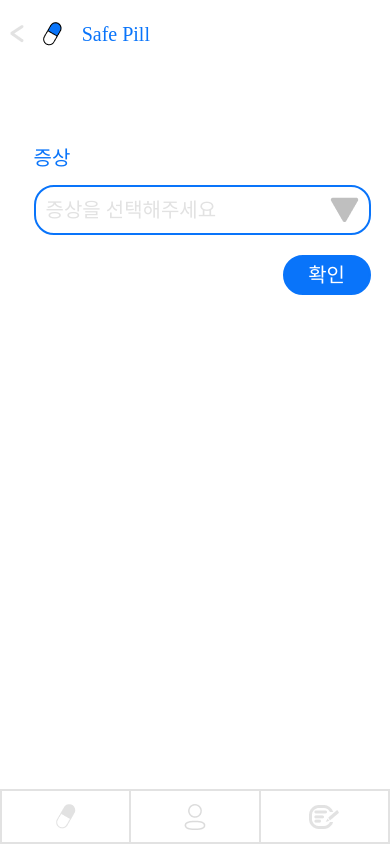
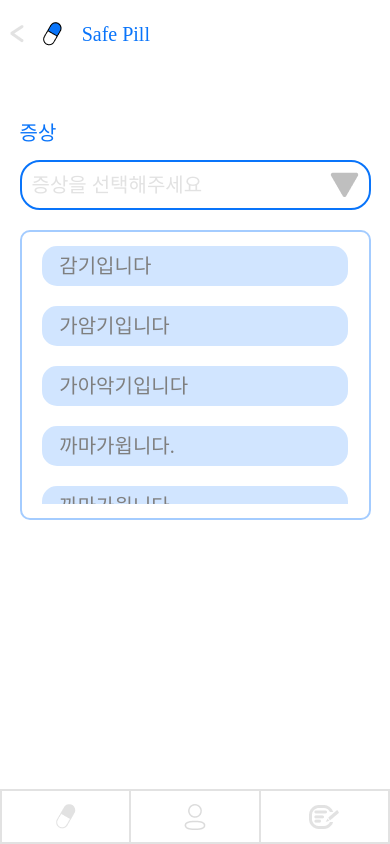
Before and after one commit to harksu/capstone, a React Native app: screen / in a window 390 px wide. Built offline with nearby package versions, Linux system fonts and the light colour scheme; a web font is replaced by a local one.

Commit message:
feat : menulistframe, todo : click event

```diff
--- a/Screen/Recommend.js
+++ b/Screen/Recommend.js
@@ -1,8 +1,37 @@
-import { StyleSheet, Text, View, Image, TouchableOpacity } from "react-native";
-import React from "react";
+import {
+  StyleSheet,
+  Text,
+  View,
+  Image,
+  TouchableOpacity,
+  ScrollView,
+} from "react-native";
+import React, { useState } from "react";
 import Header from "../Components/Header";
 import Footer from "../Components/Footer";
 const Recommend = () => {
+  const [isShow, setIsShow] = useState(true);
+  const [symptom, setSymptom] = useState("증상을 선택해주세요");
+
+  const onPress = () => {
+    setIsShow(!isShow);
+  };
+
+  const onPressSymptom = (item, index) => {
+    setSymptom(symptom.concat(item));
+  };
+
+  const templist = [
+    //이건 나중에 서버랑 이야기해서 맞추고
+    "감기입니다",
+    "가암기입니다",
+    "가아악기입니다",
+    "까마가윕니다.",
+    "까마가윕니다.",
+    "까마가윕니다.",
+    "까마가윕니다.",
+  ];
+
   return (
     <View style={styles.container}>
       <View style={styles.itemContainer}>
@@ -10,17 +39,33 @@ const Recommend = () => {
         <View style={styles.selectContainer}>
           <Text style={styles.text}>증상</Text>
           <View style={styles.dropDown}>
-            <Text style={styles.selectText}>증상을 선택해주세요</Text>
-            <TouchableOpacity style={styles.drop}>
+            <Text style={styles.selectText}>{symptom}</Text>
+            <TouchableOpacity onPressIn={onPress}>
               <Image source={require("../assets/drop.png")} />
             </TouchableOpacity>
           </View>
         </View>
-        <View style={styles.buttonContainer}>
-          <TouchableOpacity style={styles.selectButton}>
-            <Text style={styles.buttonText}>확인</Text>
-          </TouchableOpacity>
-        </View>
+        {isShow ? (
+          <View style={styles.menuContainer}>
+            <View style={styles.menuItemBox}>
+              <ScrollView>
+                {templist?.map((item, index) => {
+                  return (
+                    <TouchableOpacity style={styles.menuItem} key={index}>
+                      <Text style={styles.menuText}>{item}</Text>
+                    </TouchableOpacity>
+                  );
+                })}
+              </ScrollView>
+            </View>
+          </View>
+        ) : (
+          <View style={styles.buttonContainer}>
+            <TouchableOpacity style={styles.selectButton}>
+              <Text style={styles.buttonText}>확인</Text>
+            </TouchableOpacity>
+          </View>
+        )}
       </View>
       <Footer />
     </View>
@@ -44,7 +89,7 @@ const styles = StyleSheet.create({
     marginTop: 90,
     marginLeft: "auto",
     marginRight: "auto",
-    //backgroundColor: "pink",
+    // backgroundColor: "pink",
     justifyContent: "space-between",
   },
   buttonContainer: {
@@ -55,10 +100,23 @@ const styles = StyleSheet.create({
     marginRight: "auto",
     marginTop: 20,
   },
+  menuContainer: {
+    marginLeft: "auto",
+    marginRight: "auto",
+    marginTop: 20,
+    width: "90%",
+    height: 290,
+    //backgroundColor: "pink",
+    borderWidth: 2,
+    borderRadius: 10,
+    borderColor: "#a4ccff",
+    justifyContent: "center",
+    alignItems: "center",
+  },
   dropDown: {
-    alignSelf: "flex-end",
+    alignSelf: "center", //이건 원래 end였는데 왜 이렇게 했떠라
     justifyContent: "space-between",
-    width: "96%",
+    width: "100%", //이건 원래 96프로였음, 그러니까 밑에 마진이 4프로였겠지 근데 왜 ..?
     height: 50,
     borderRadius: 20,
     borderWidth: 2,
@@ -67,8 +125,24 @@ const styles = StyleSheet.create({
     alignItems: "center",
     padding: 10,
   },
+  menuItemBox: {
+    // backgroundColor: "pink",
+    width: "88%",
+    height: "90%",
+  },
+  menuItem: {
+    borderRadius: 15,
+    borderWidth: 2,
+    borderColor: "#a4ccff",
+    opacity: 0.5,
+    height: 40,
+    marginBottom: 20, //이게 얼만지 안나옴
+    justifyContent: "center",
+    padding: 5,
+    backgroundColor: "#a4ccff",
+  },
   text: {
-    marginLeft: "4%",
+    //marginLeft: "2%", // 내가 이거 왜 넣었더라?(원래는 4프로긴한데)
     fontSize: 20,
     color: "#0974fa",
     lineHeight: 26,
@@ -86,6 +160,12 @@ const styles = StyleSheet.create({
     lineHeight: 26,
     fontFamily: "Tmoney",
   },
+  menuText: {
+    fontSize: 20,
+    lineHeight: 26,
+    fontFamily: "Tmoney",
+    marginLeft: 10,
+  },
   selectButton: {
     width: "25%",
     height: "100%",
@@ -97,4 +177,5 @@ const styles = StyleSheet.create({
     alignItems: "center",
     justifyContent: "center",
   },
+  scroll: {},
 });
```
